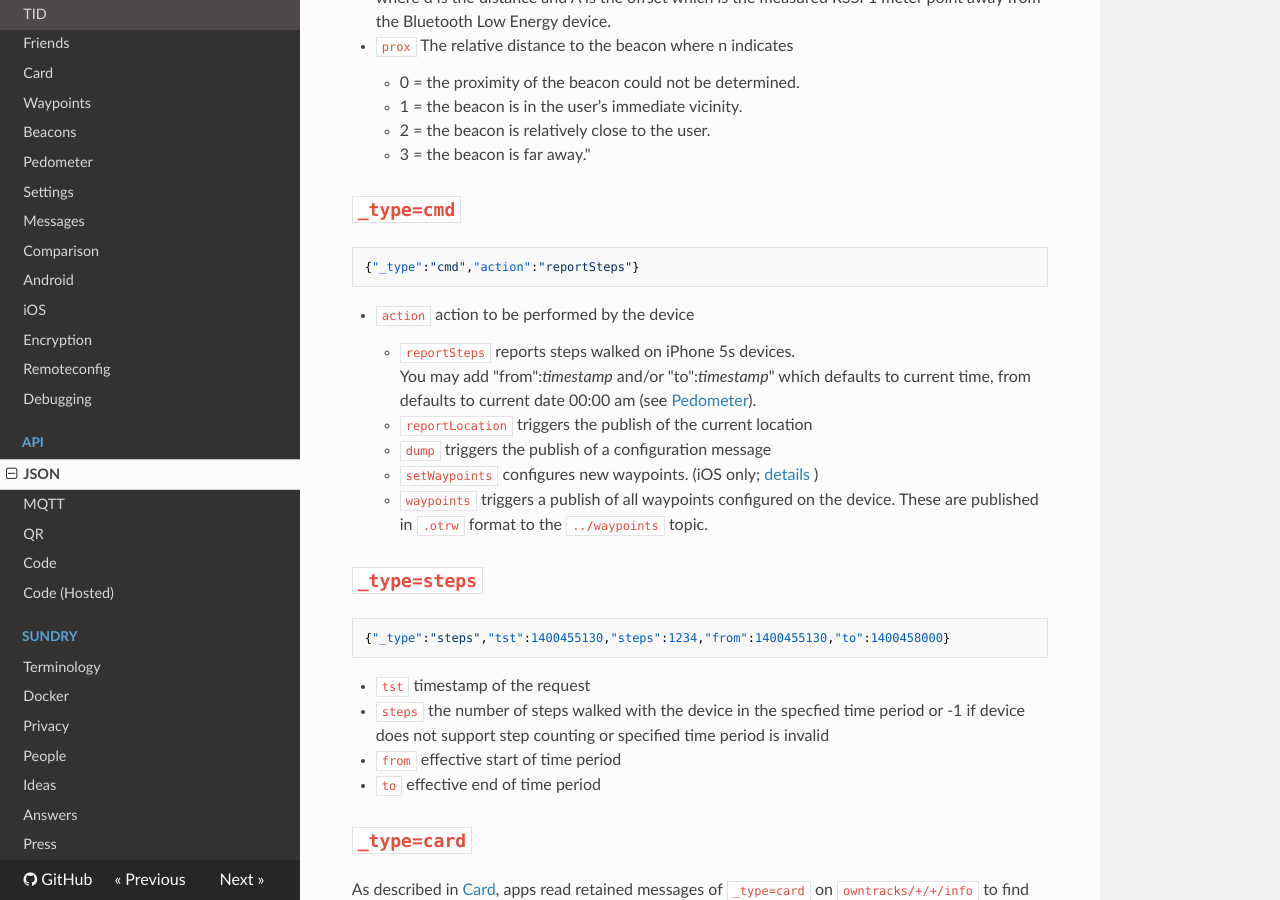
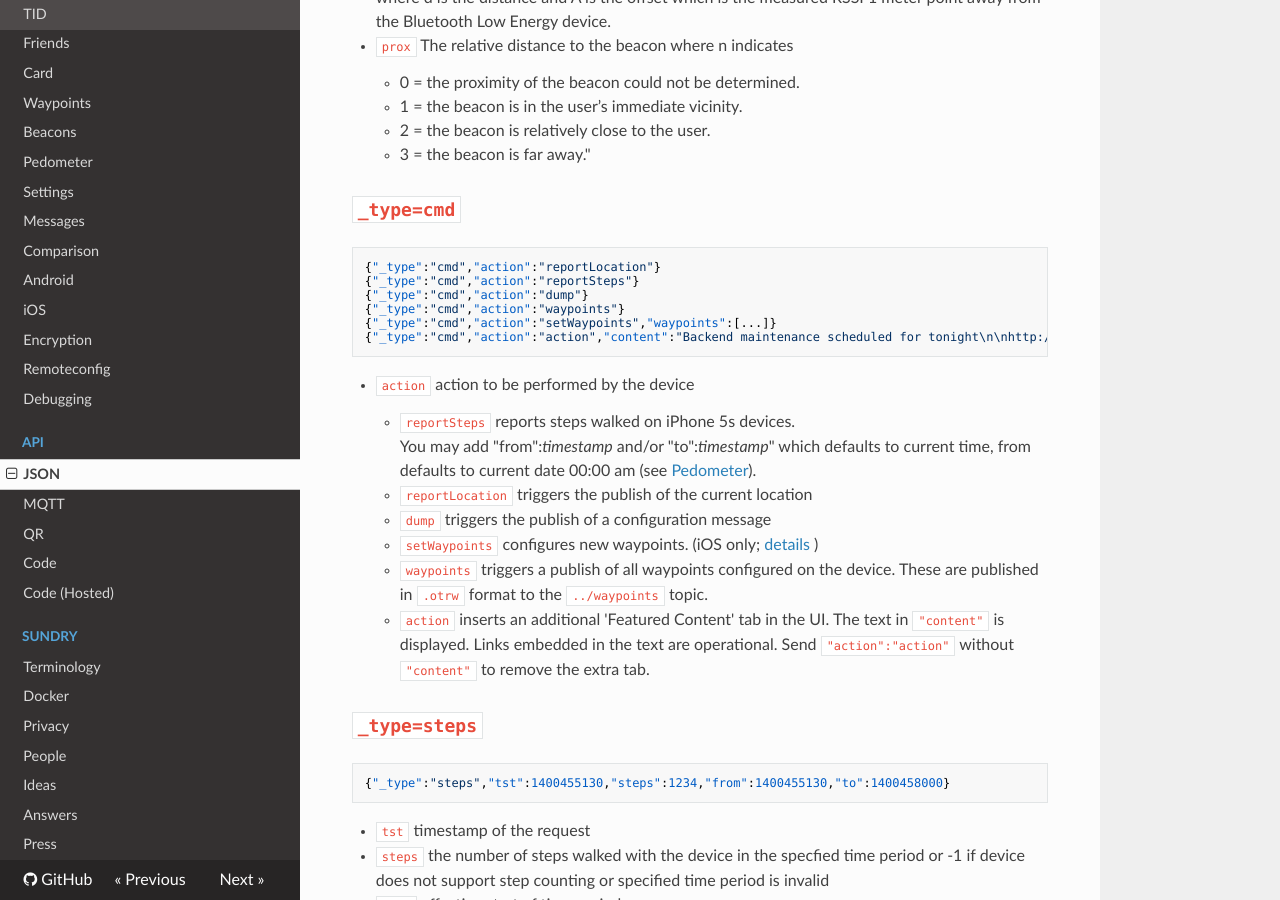
Before and after one commit to owntracks/booklet, an MkDocs documentation site: the page built from docs/tech/json.md, in a window 1280 px wide and 900 px high, scrolled down 8358 px. Built offline with MkDocs 1.6.1, drawn with Linux system fonts in a browser that asks for light colours; nearby versions of some CDN libraries; old or Windows-style settings are respelled for this version of MkDocs.

Commit message:
[NEW] added "action":"action" for 'Featured Content'

````diff
--- a/docs/tech/json.md
+++ b/docs/tech/json.md
@@ -354,7 +354,12 @@ These messages are published when beacon ranging (iOS only) is enabled. Be advis
 ## `_type=cmd`
 
 ```json
+{"_type":"cmd","action":"reportLocation"}
 {"_type":"cmd","action":"reportSteps"}
+{"_type":"cmd","action":"dump"}
+{"_type":"cmd","action":"waypoints"}
+{"_type":"cmd","action":"setWaypoints","waypoints":[...]}
+{"_type":"cmd","action":"action","content":"Backend maintenance scheduled for tonight\n\nhttp://support.owntracks.org"}
 ```
 * `action`      action to be performed by the device
     * `reportSteps` reports steps walked on iPhone 5s devices. <br>
@@ -365,6 +370,8 @@ These messages are published when beacon ranging (iOS only) is enabled. Be advis
     * `dump` triggers the publish of a configuration message
     * `setWaypoints` configures new waypoints. (iOS only; [details](../features/remoteconfig.md) )
     * `waypoints` triggers a publish of all waypoints configured on the device. These are published in `.otrw` format to the `../waypoints` topic.
+    * `action` inserts an additional 'Featured Content' tab in the UI. The text in `"content"` is displayed. Links embedded in the text are operational.
+	Send `"action":"action"` without `"content"` to remove the extra tab.
 
 ## `_type=steps`
 
````
